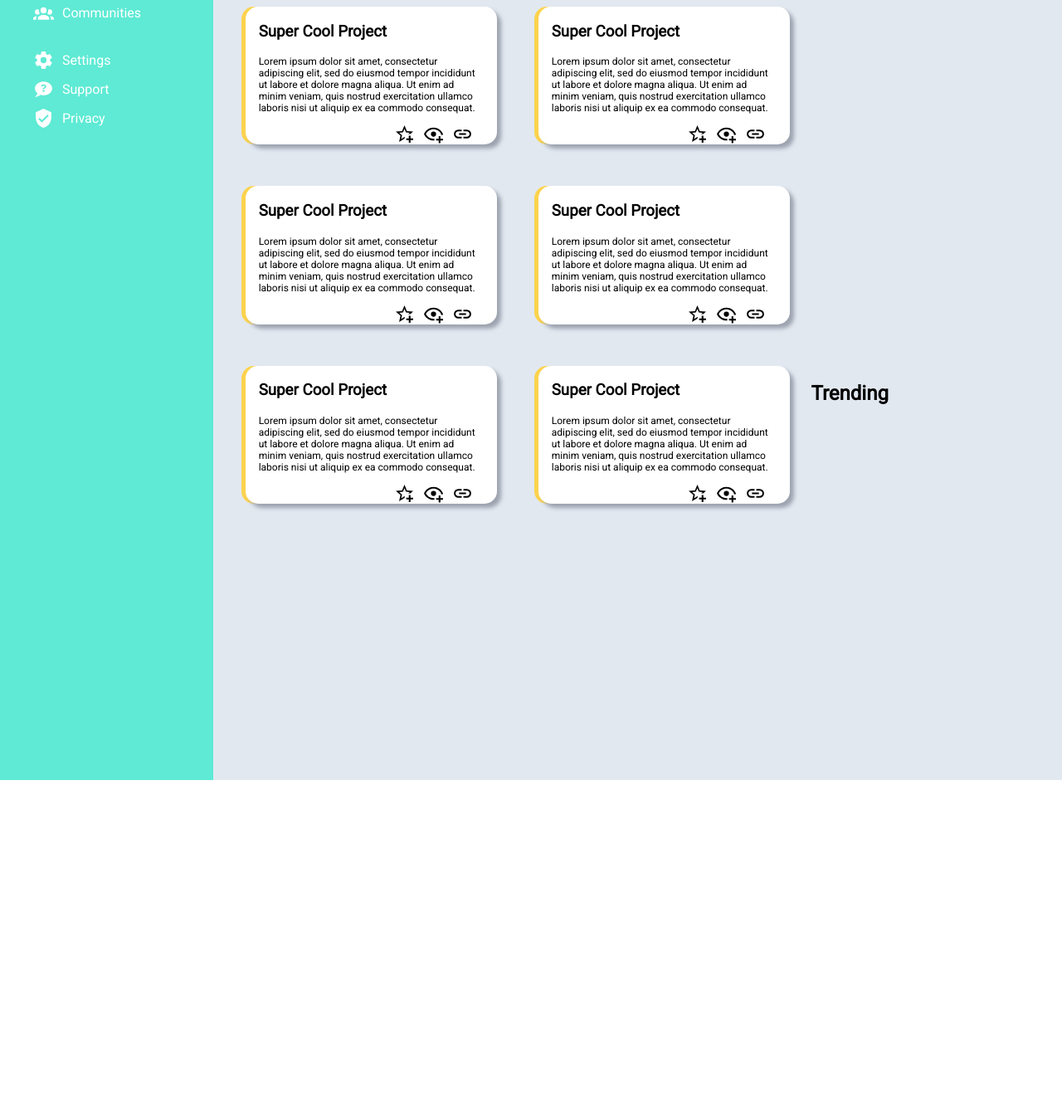
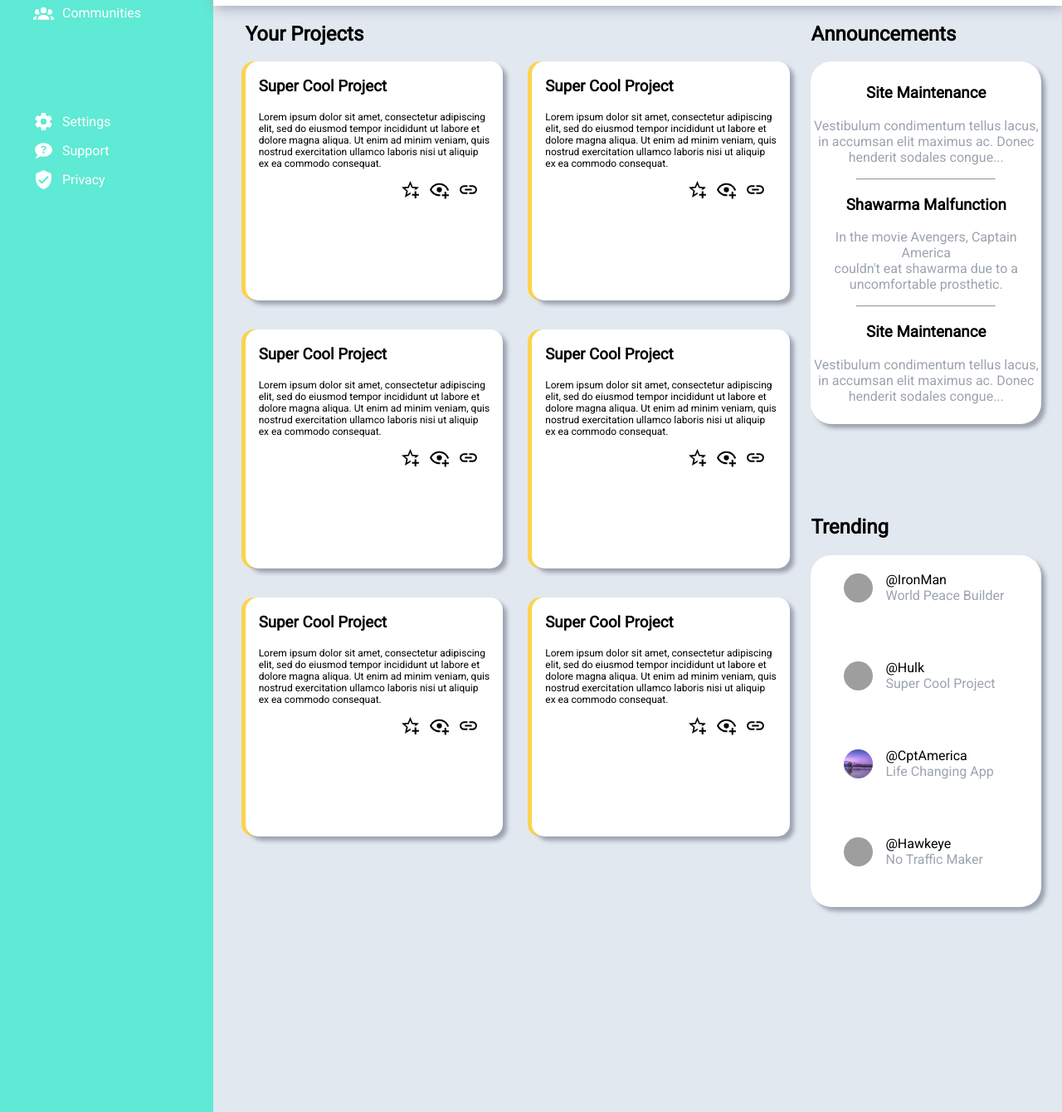
Before and after one commit to SLakehal27/Odin-Dashboard, a plain HTML site: page index.html in a window 1280 px wide. Shown: the part 260-1600 px from the top of the page at 83% size. Before the commit the page ends 1200 px from the top, so only its background shows below. Drawn offline with Linux system fonts and the light colour scheme; grey boxes are pictures that could not be loaded.

Commit message:
Add all main sections

```diff
--- a/index.html
+++ b/index.html
@@ -99,6 +99,7 @@
             </div>
 
             <div class="projects">
+
                 <div class = "projectgrid">
                     <h2>Your Projects</h2>
                     <div class="currentprojects">
@@ -161,18 +162,73 @@
                                 <img src = "./images/link.svg">
                             </div>
                         </div>
-
-
                     </div>
                 </div>
 
                 <div class="announcements">
                     <h2>Announcements</h2>
+                    <div class = "announcementbox">
+                        <h3>Site Maintenance</h3>
+                        <p>Vestibulum condimentum tellus lacus,
+                        <br>in accumsan elit maximus ac. Donec
+                        <br>henderit sodales congue...
+                        </p>
+                        <hr>
+
+                        <h3>Shawarma Malfunction</h3>
+                        <p>In the movie Avengers, Captain America
+                        <br>couldn't eat shawarma due to a
+                        <br>uncomfortable prosthetic.
+                        </p>
+                        <hr>
+
+                        <h3>Site Maintenance</h3>
+                        <p>Vestibulum condimentum tellus lacus,
+                        <br>in accumsan elit maximus ac. Donec
+                        <br>henderit sodales congue...
+                        </p>
+                    </div>
                 </div>
 
                 <div class="trending">
                     <h2>Trending</h2>
+                    <div class="trendingprofiles">
+                        <ul>
+                            <li>
+                                <img src = "./images/sergey-pesterev-JV78PVf3gGI-unsplash.jpg">
+                                <div class="trendingtxt">
+                                    <p>@IronMan</p>
+                                    <p>World Peace Builder</p>
+                                </div>
+                            </li>
+
+                            <li>
+                                <img src = "./images/robert-lukeman-_RBcxo9AU-U-unsplash.jpg">
+                                <div class="trendingtxt">
+                                    <p>@Hulk</p>
+                                    <p>Super Cool Project</p>
+                                </div>
+                            </li>
+
+                            <li>
+                                <img src = "./images/ken-cheung-KonWFWUaAuk-unsplash.jpg">
+                                <div class="trendingtxt">
+                                    <p>@CptAmerica</p>
+                                    <p>Life Changing App</p>
+                                </div>
+                            </li>
+
+                            <li>
+                                <img src = "./images/claudio-testa--SO3JtE3gZo-unsplash.jpg">
+                                <div class="trendingtxt">
+                                    <p>@Hawkeye</p>
+                                    <p>No Traffic Maker</p>
+                                </div>
+                            </li>
+                        </ul>
+                    </div>
                 </div>
             </div>
+        </div>
     </body>
 </html>
--- a/styles.css
+++ b/styles.css
@@ -26,7 +26,7 @@ body{
     grid-column: 1;
     grid-row:1/5;
     padding-right:4vw;
-    height: 150vh;
+    height: 200vh;
 }
 
 .sidebar .logo{
@@ -208,7 +208,7 @@ body{
     display: grid;
     grid-template-columns: 1fr 1fr;
     grid-template-rows: 1fr 1fr 1fr;
-    gap: 50px;
+    gap: 35px;
 }
 
 .currentprojects .projectelem{
@@ -222,6 +222,7 @@ body{
     padding-left: 2vh;
     padding-right: 2vh;
     transform: 1s;
+    height: 18rem;
 }
 
 
@@ -248,8 +249,62 @@ body{
 
 .announcements{
     margin-left: 2vw;
+    grid-row: 1/2;
+}
+
+.announcementbox{
+    background: white;
+    border-radius: 25px;
+    text-align:center;
+    padding: 1vh 0 1vh 0;
+    margin-right: 25px;
+    box-shadow: 5px 5px 5px #9ca3af;
+}
+
+.announcementbox hr{
+    width: 60%;
+}
+
+.announcementbox p{
+    color: #9ca3af;
 }
 
 .trending{
     margin-left: 2vw;
+    align-items: center;
+    grid-row: 2/4;
+    margin-top: -9vh;
 }
+
+.trendingprofiles{
+    background: white;
+    border-radius: 25px;
+    margin-right: 25px;
+    box-shadow: 5px 5px 5px #9ca3af;
+}
+
+.trendingprofiles ul{
+    list-style: none;
+}
+
+.trendingprofiles img{
+    height:35px;
+    width: 35px;
+    border-radius: 50%;
+}
+
+.trendingprofiles li
+{
+    display: flex;
+    align-items: center;
+    gap:15px;
+    padding-top: 20px;
+    padding-bottom: 6vh;
+}
+
+.trendingtxt p{
+    margin:0;
+}
+.trendingtxt p:last-child{
+    color:#9ca3af;
+}
```
Also changed, not shown: images/ken-cheung-KonWFWUaAuk-unsplash.jpg (added), 3 other files.
